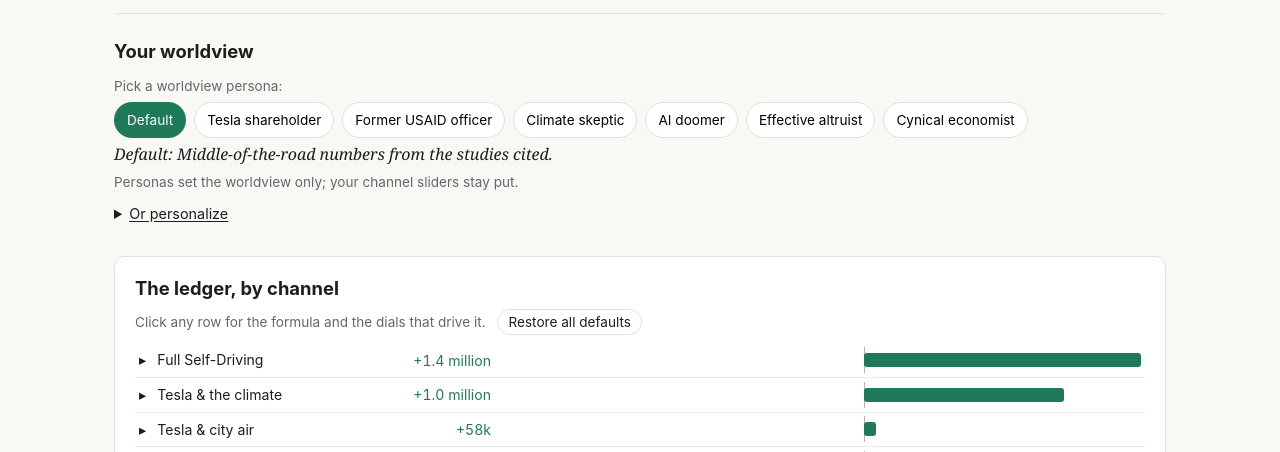
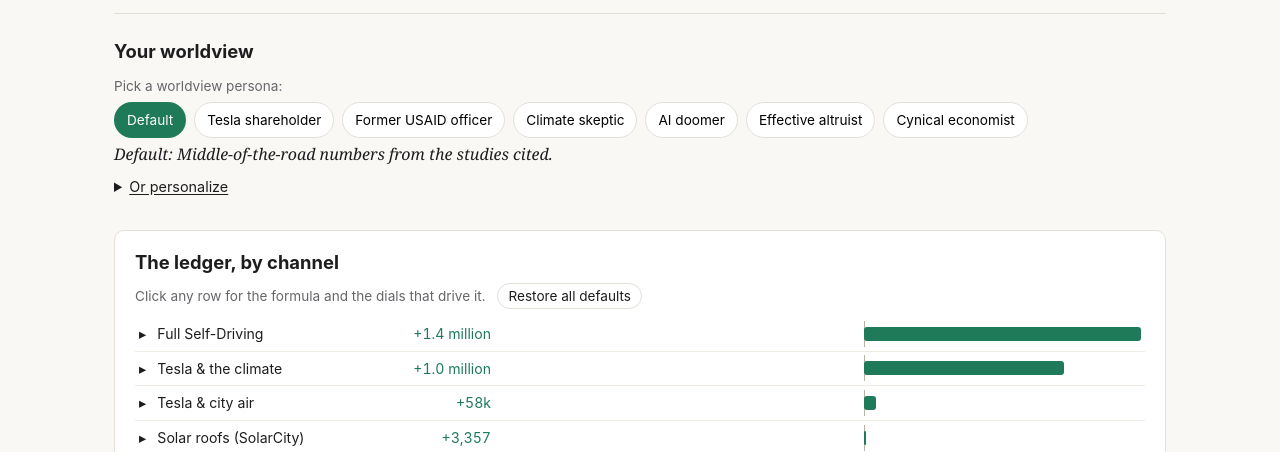
Before and after one commit to peterJslade/elon-body-count, a plain HTML site: page index.html in a window 1280 px wide. Shown: the part 341-793 px from the top of the page. Drawn offline with Linux system fonts and the light colour scheme.

Commit message:
Remove persona note
Co-Authored-By: Claude Opus 5.5 <noreply@anthropic.com>

```diff
--- a/index.html
+++ b/index.html
@@ -145,7 +145,6 @@
     <div class="mini">Pick a worldview persona:</div>
     <div class="presets" id="presets"></div>
     <div class="tagline" id="tagline"></div>
-    <div class="mini">Personas set the worldview only; your channel sliders stay put.</div>
     <details class="wdetails"><summary>Or personalize</summary>
       <div class="world"><div class="wgrid" id="world"></div></div>
     </details>
```
